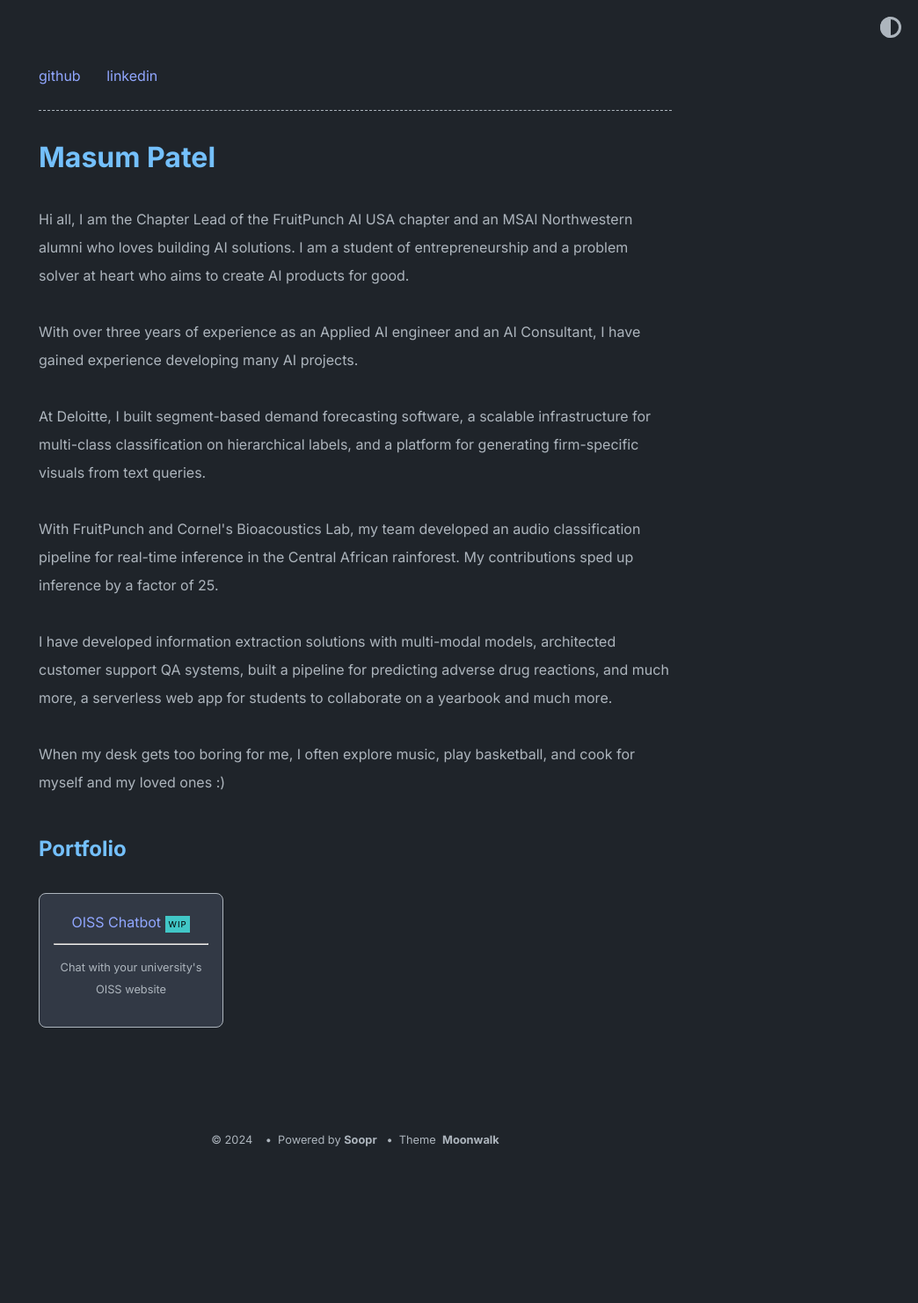
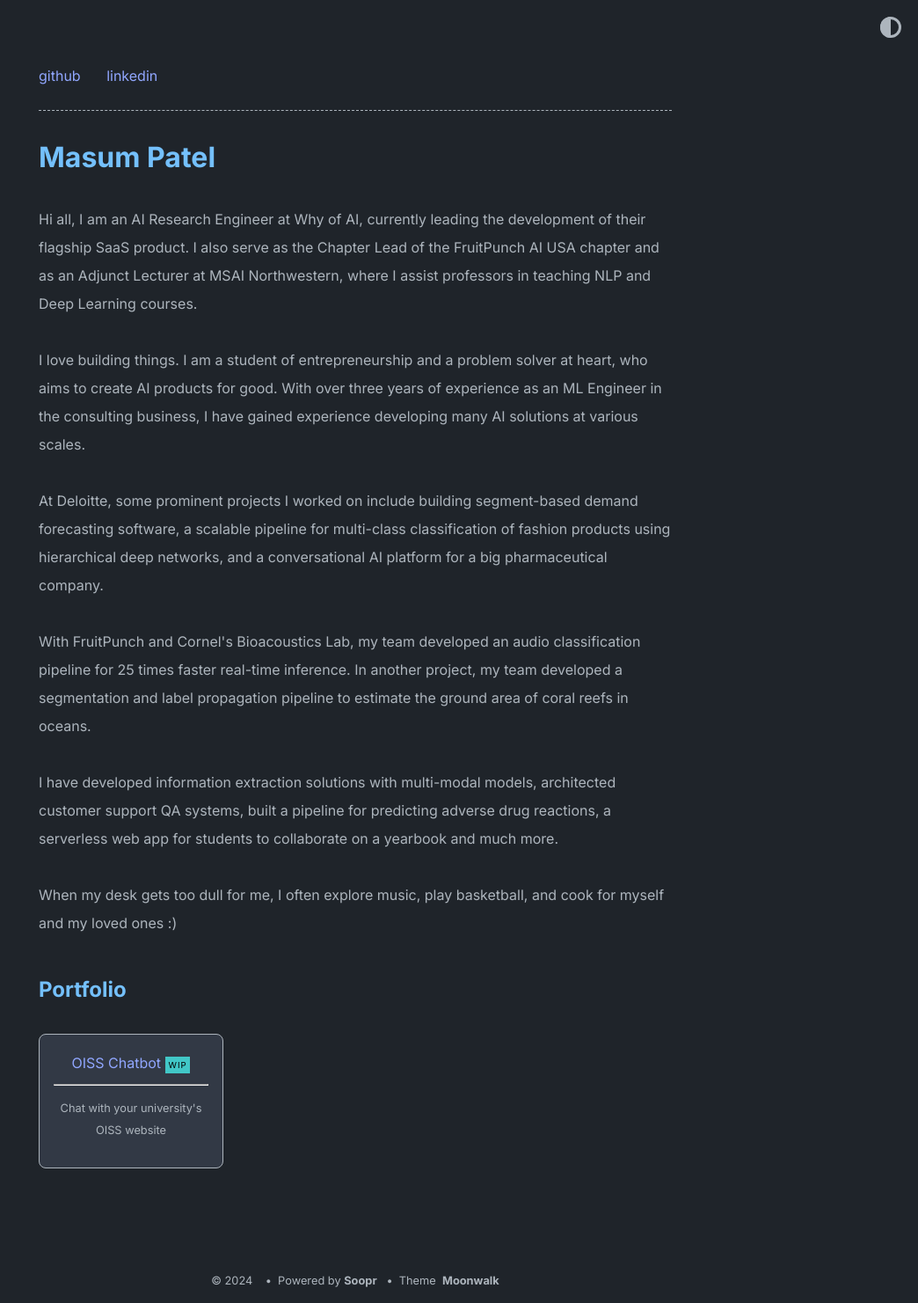
Before and after one commit to M4sum/m4sum.github.io, a Jekyll site: the page built from index.md, in a window 1280 px wide. Shown: the whole page at 88% size, without its empty margins (236-1280 px from the left). Built offline with Jekyll 4.4.1, drawn with Linux system fonts in a browser that asks for light colours; before the commit the page ends 1321 px from its top, so only the background shows below that.

Commit message:
Update _config.yml
updates...

```diff
--- a/_config.yml
+++ b/_config.yml
@@ -1,20 +1,23 @@
 title: Masum Patel
 description: > # description of the site (multiple lines allowed)
-  Hi all, I am the Chapter Lead of the FruitPunch AI USA chapter and an MSAI Northwestern alumni who loves building AI solutions.
-  I am a student of entrepreneurship and a problem solver at heart who aims to create AI products for good.\n\n
+  Hi all, I am an AI Research Engineer at Why of AI, currently leading the development of their flagship SaaS product.
+  I also serve as the Chapter Lead of the FruitPunch AI USA chapter and as an Adjunct Lecturer at MSAI Northwestern,
+  where I assist professors in teaching NLP and Deep Learning courses. \n\n
 
-  With over three years of experience as an Applied AI engineer and an AI Consultant, I have gained experience developing many AI projects.\n\n
+  I love building things. I am a student of entrepreneurship and a problem solver at heart, who aims to create AI products for good.
+  With over three years of experience as an ML Engineer in the consulting business, I have gained experience developing many AI solutions at various scales.\n\n
 
-  At Deloitte, I built segment-based demand forecasting software, a scalable infrastructure for multi-class classification on hierarchical labels,
-  and a platform for generating firm-specific visuals from text queries.\n\n
+  At Deloitte, some prominent projects I worked on include building segment-based demand forecasting software,
+  a scalable pipeline for multi-class classification of fashion products using hierarchical deep networks,
+  and a conversational AI platform for a big pharmaceutical company.\n\n
 
-  With FruitPunch and Cornel's Bioacoustics Lab, my team developed an audio classification pipeline for real-time inference in the
-  Central African rainforest. My contributions sped up inference by a factor of 25.\n\n
+  With FruitPunch and Cornel's Bioacoustics Lab, my team developed an audio classification pipeline for 25 times faster real-time inference.
+  In another project, my team developed a segmentation and label propagation pipeline to estimate the ground area of coral reefs in oceans.\n\n
 
   I have developed information extraction solutions with multi-modal models, architected customer support QA systems,
-  built a pipeline for predicting adverse drug reactions, and much more, a serverless web app for students to collaborate on a yearbook and much more.\n\n
+  built a pipeline for predicting adverse drug reactions, a serverless web app for students to collaborate on a yearbook and much more.\n\n
 
-  When my desk gets too boring for me, I often explore music, play basketball, and cook for myself and my loved ones :)
+  When my desk gets too dull for me, I often explore music, play basketball, and cook for myself and my loved ones :)
 
 permalink: none
 
```
